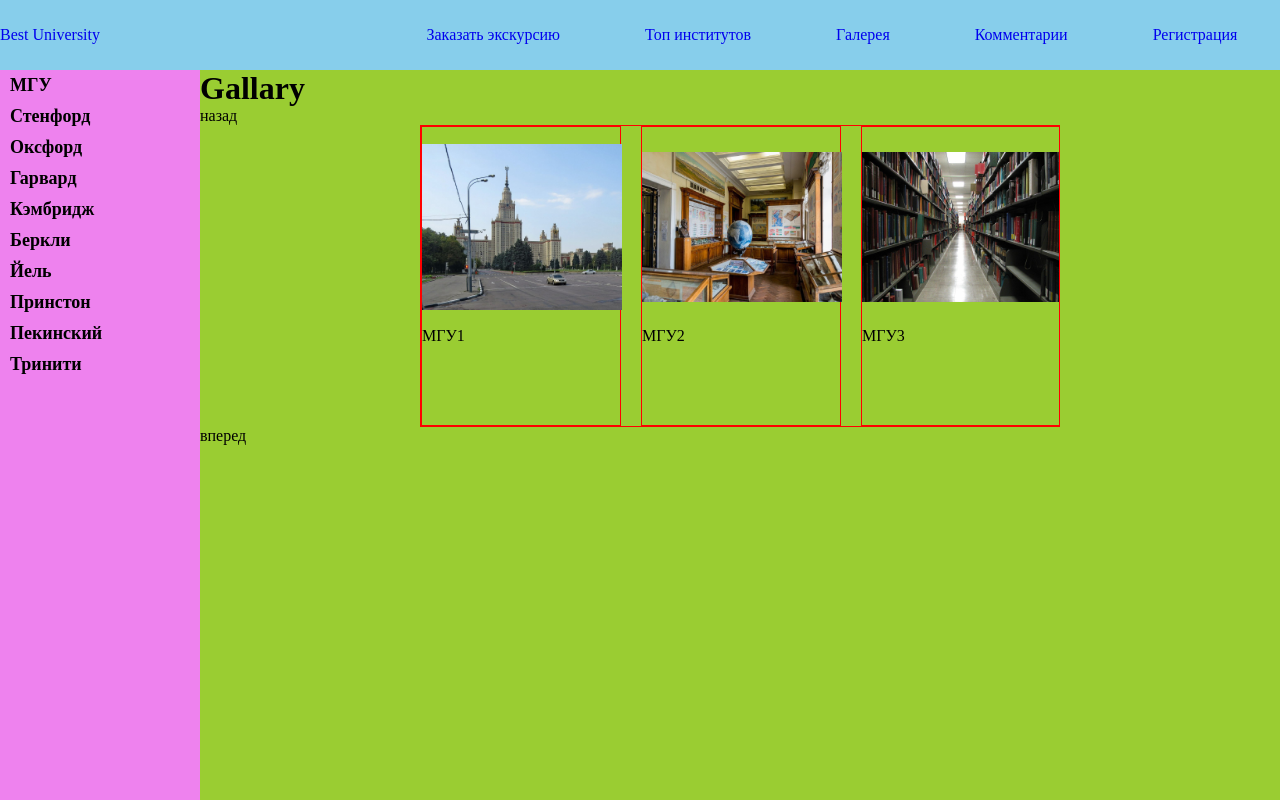
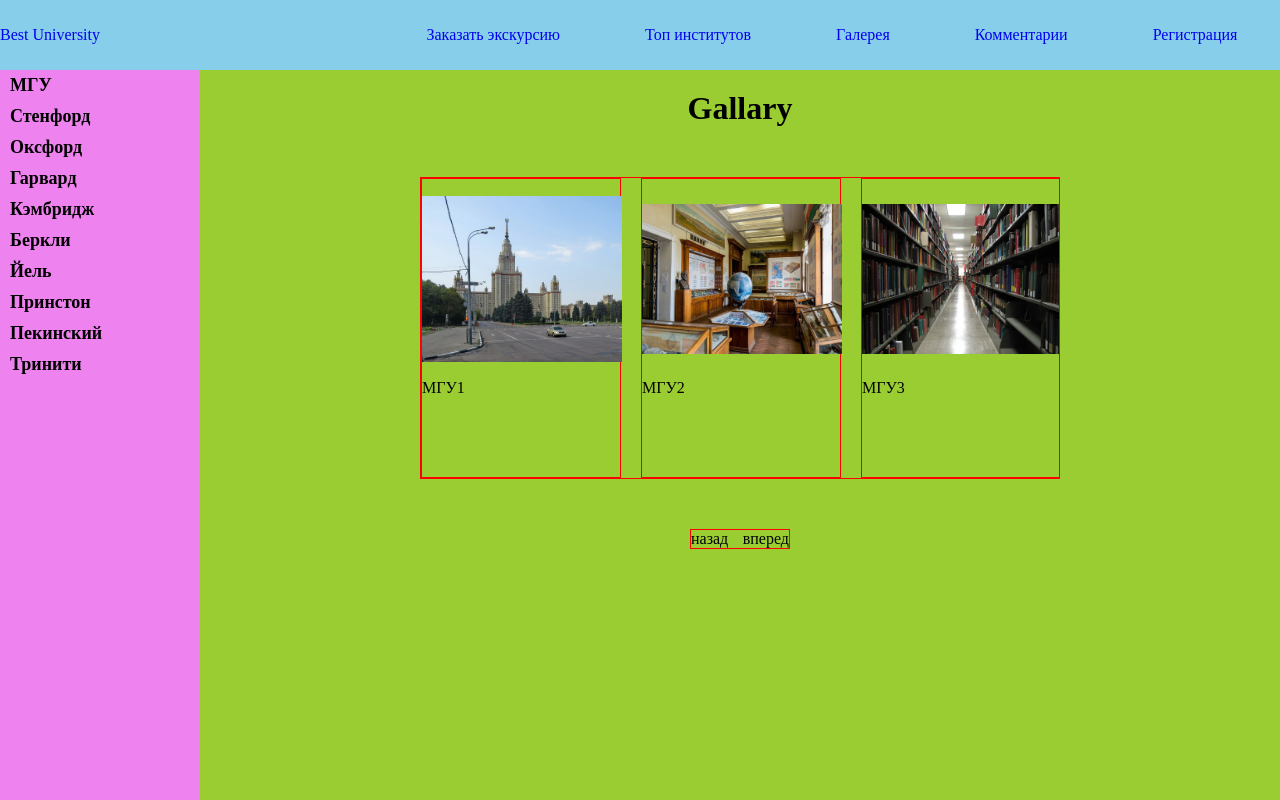
Before and after one commit to pylsar/myVueUniversity, a Vue app: page /gallary in a window 1280 px wide. Built offline with nearby package versions, Linux system fonts and the light colour scheme; data requests are answered from the project's data file.

Commit message:
gallary styles

```diff
--- a/src/views/Gallary.vue
+++ b/src/views/Gallary.vue
@@ -1,7 +1,7 @@
 <template>
-  <div class="top">
+  <div class="gallary">
     <h1>Gallary</h1>
-    <div @click="backGallary">назад</div>
+
     <div class="gallary__box">
       <div v-for="(gallary, index) in gallaries" :key="index" class="gallary__box__items" :style="{'transform' : 'translateX' + '(' + '-' + (220 * gallaryCurent) + 'px' + ')'}">
         <div class="gallary__box__items__img">
@@ -12,7 +12,11 @@
         </div>
       </div>
     </div>
-    <div @click="forwardGallary">вперед</div>
+
+    <div class="gallary__control">
+      <div @click="backGallary">назад</div>
+      <div @click="forwardGallary">вперед</div>
+    </div>
   </div>
 </template>
 
@@ -71,10 +75,23 @@ export default {
 
 <style lang="scss">
   .gallary{
+    & h1{
+      margin-top: 20px;
+      margin-bottom: 20px;
+      text-align: center;
+    }
+    &__control{
+      width: 100px;
+      border: 1px solid red;
+      margin: 0px auto;
+      display: flex;
+      justify-content: space-between;
+      align-items: center;
+    }
     &__box{
       display: flex;
       width: 640px;
-      margin: 0 auto;
+      margin: 50px auto;
       overflow: hidden;
       border: 1px solid red;
       &__items{
```
